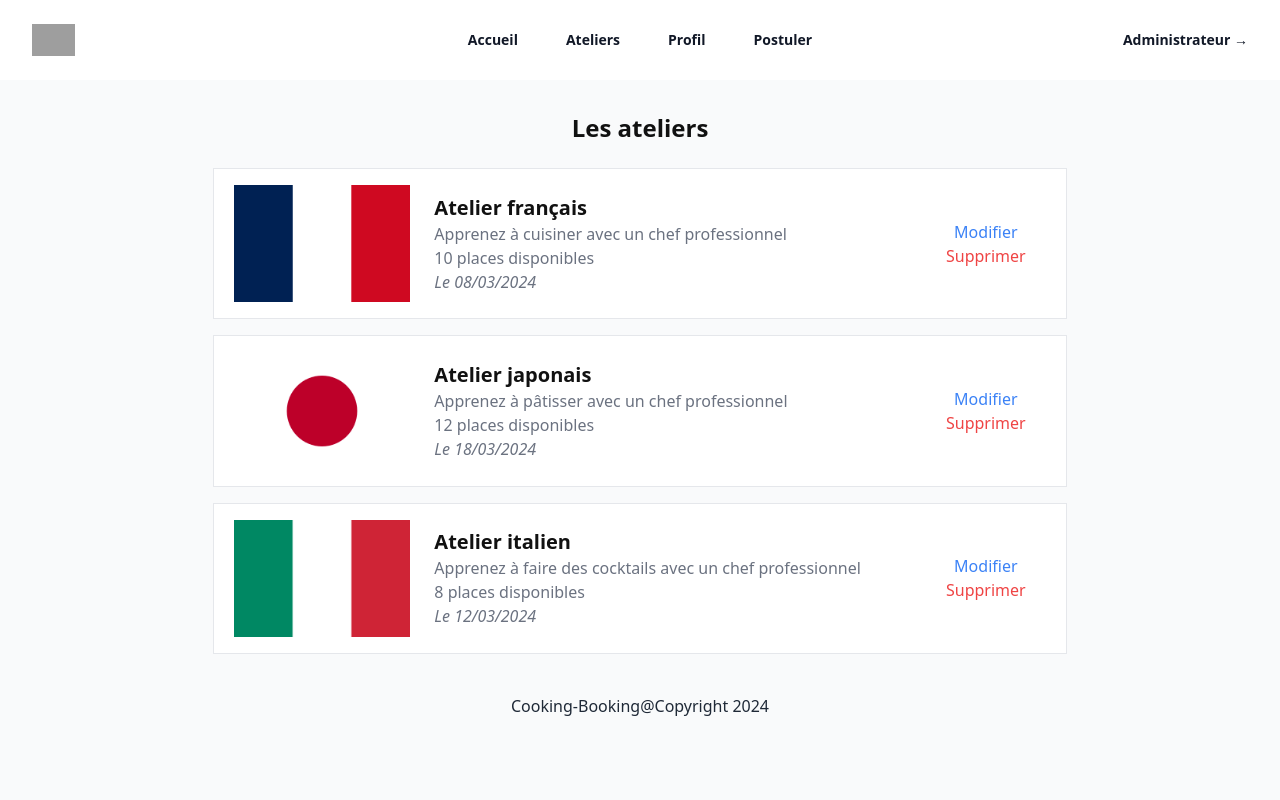
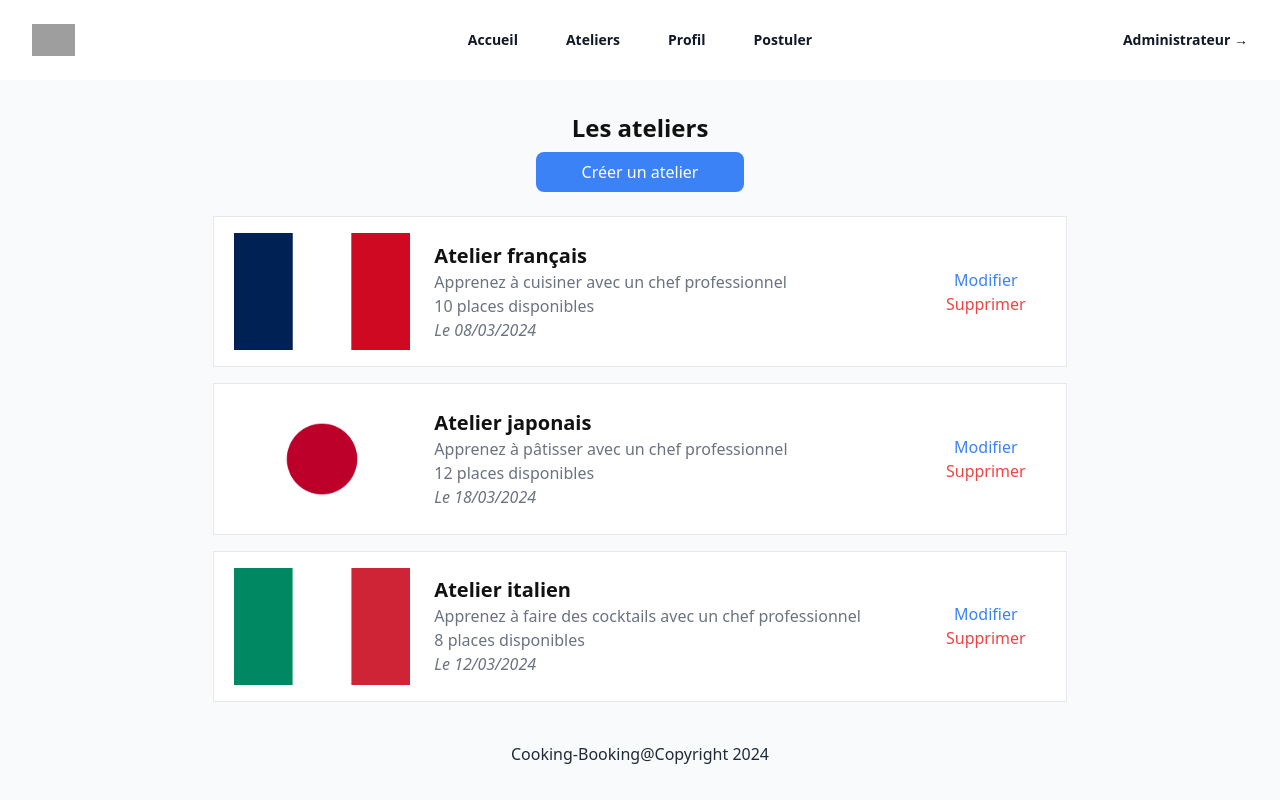
Before and after one commit to BrachV/cooking-booking, a React (Vite) app in the folder front-end/: page /admin/ateliers in a window 1280 px wide. Built offline with nearby package versions, Linux system fonts and the light colour scheme; grey boxes are pictures that could not be loaded.

Commit message:
feat(front/adminAtelierPage): add button to create a atelier

```diff
--- a/front-end/src/pages/AdminAtelierPage.tsx
+++ b/front-end/src/pages/AdminAtelierPage.tsx
@@ -32,7 +32,10 @@ export const AdminAtelierPage = () => {
     return (
         <div className="bg-gray-50 min-h-screen">
             <HeaderComponent />
-            <h1 className="m-6 mt-8 flex justify-center font-semibold text-2xl">Les ateliers</h1>
+            <h1 className="mt-8 flex justify-center font-semibold text-2xl ">Les ateliers</h1>
+            <div className="flex justify-center mb-4">
+                <a className="bg-blue-500 text-white p-2 rounded-lg m-2 w-52 text-center" href="/admin/ateliers/creer">Créer un atelier</a>
+            </div>
             <div className="flex flex-col items-center">
                 {ateliers.map(atelier => (
                     <AtelierComponent key={atelier.id} admin ateliers={atelier} />
```
